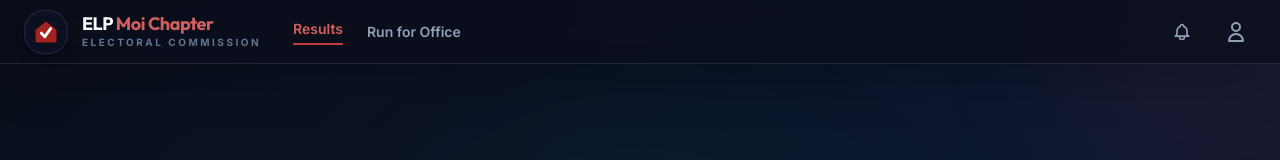
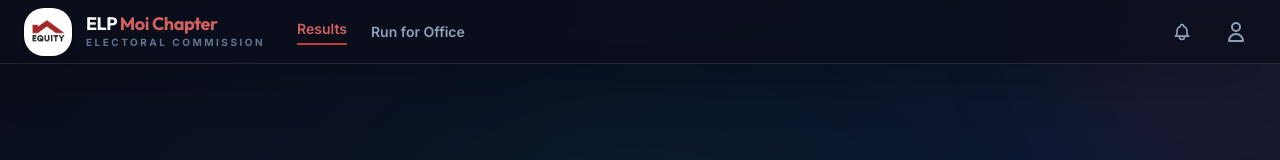
Before and after one commit to Elvinoacer/ELC_IEC_mu, a Next.js app: page / in a window 1280 px wide. Shown: the top 160 px of the page. Built offline with nearby package versions, Linux system fonts and the light colour scheme; no server answers; the database is empty.

Commit message:
refactor: replace premium icon with official logo image for improved branding

```diff
--- a/components/ELPLogo.tsx
+++ b/components/ELPLogo.tsx
@@ -1,33 +1,16 @@
-import React from 'react';
+import Image from 'next/image';
 
 export default function ELPLogo({ className = '' }: { className?: string }) {
   return (
     <div className={`flex items-center gap-3.5 group ${className}`}>
-      {/* Premium Icon Container */}
-      <div className="relative w-11 h-11 flex items-center justify-center bg-surface-800/50 rounded-xl border border-white/10 shadow-lg group-hover:border-brand-500/30 transition-all duration-500">
-        <svg
-          viewBox="0 0 24 24"
-          className="w-7 h-7 filter drop-shadow-[0_2px_4px_rgba(0,0,0,0.3)]"
-          fill="none"
-          xmlns="http://www.w3.org/2000/svg"
-        >
-          {/* Professional House Shape */}
-          <path
-            d="M3 10L12 3L21 10V20C21 20.5523 20.5523 21 20 21H4C3.44772 21 3 20.5523 3 20V10Z"
-            fill="#A32323"
-          />
-          {/* Clear Checkmark */}
-          <path
-            d="M8 13L11 16L16 9"
-            stroke="white"
-            strokeWidth="2.5"
-            strokeLinecap="round"
-            strokeLinejoin="round"
-          />
-        </svg>
-
-        {/* Subtle decorative glow */}
-        <div className="absolute inset-0 bg-brand-500/5 blur-lg rounded-full opacity-0 group-hover:opacity-100 transition-opacity duration-700" />
+      {/* Official Logo Container */}
+      <div className="relative w-12 h-12 flex items-center justify-center bg-white rounded-xl shadow-md overflow-hidden group-hover:scale-105 transition-transform duration-500">
+        <Image
+          src="/image.png"
+          alt="ELP Moi Chapter Logo"
+          fill
+          className="object-contain p-1"
+        />
       </div>
 
       <div className="hidden sm:block">
```
